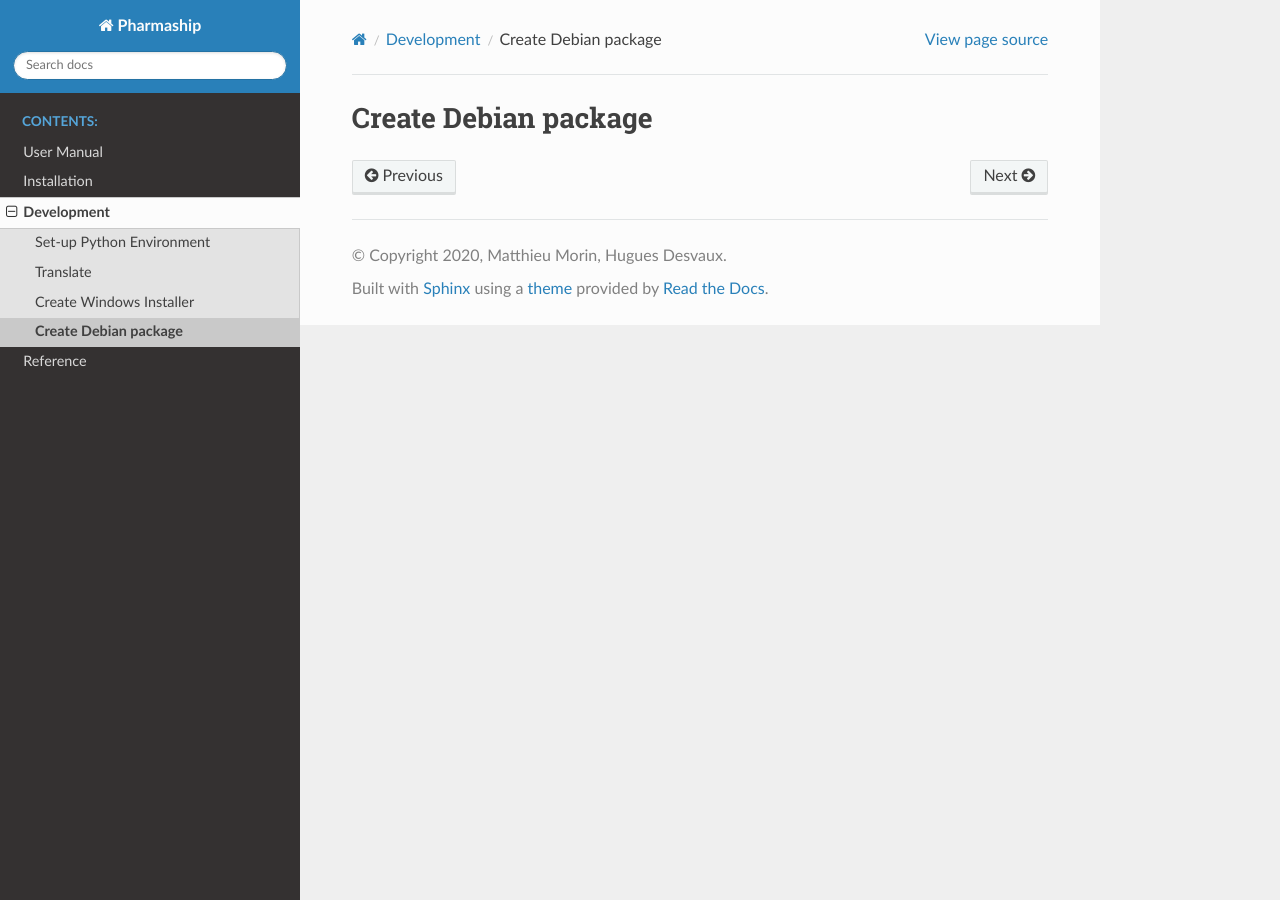
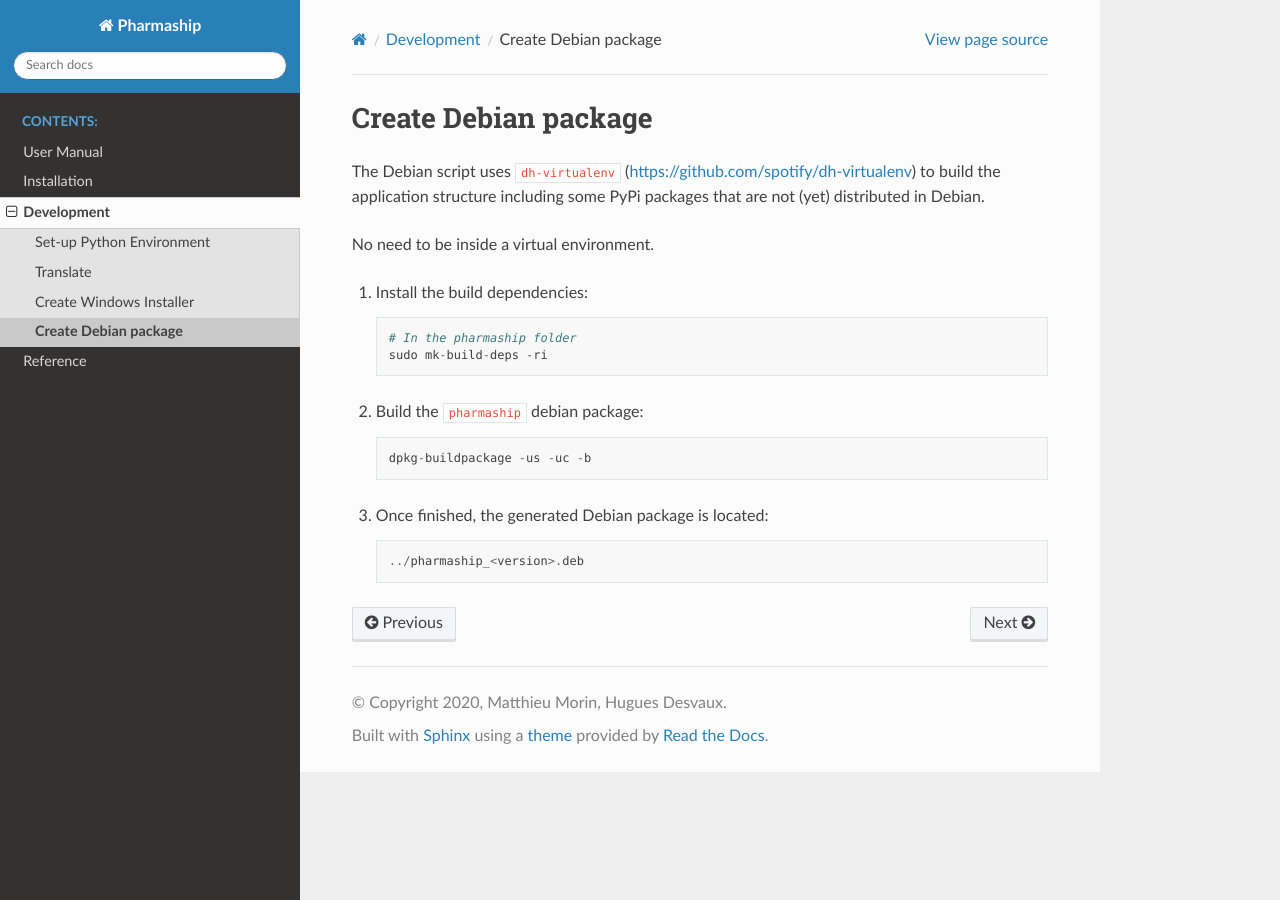
Before and after one commit to tuxite/pharmaship, a Sphinx documentation site: the page built from docs/dev/build_deb.rst, in a window 1280 px wide. Built offline with Sphinx 7.4.7 and the Read the Docs theme 2.0.0, drawn with Linux system fonts in a browser that asks for light colours.

Commit message:
Added Debian packaging support

```diff
--- a/docs/dev/build_deb.rst
+++ b/docs/dev/build_deb.rst
@@ -1,2 +1,21 @@
 Create Debian package
 =====================
+
+The Debian script uses ``dh-virtualenv``
+(https://github.com/spotify/dh-virtualenv) to build the application structure
+including some PyPi packages that are not (yet) distributed in Debian.
+
+No need to be inside a virtual environment.
+
+1. Install the build dependencies::
+
+    # In the pharmaship folder
+    sudo mk-build-deps -ri
+
+2. Build the ``pharmaship`` debian package::
+
+    dpkg-buildpackage -us -uc -b
+
+3. Once finished, the generated Debian package is located::
+
+    ../pharmaship_<version>.deb
```
Also changed, not shown: 9 other files.
